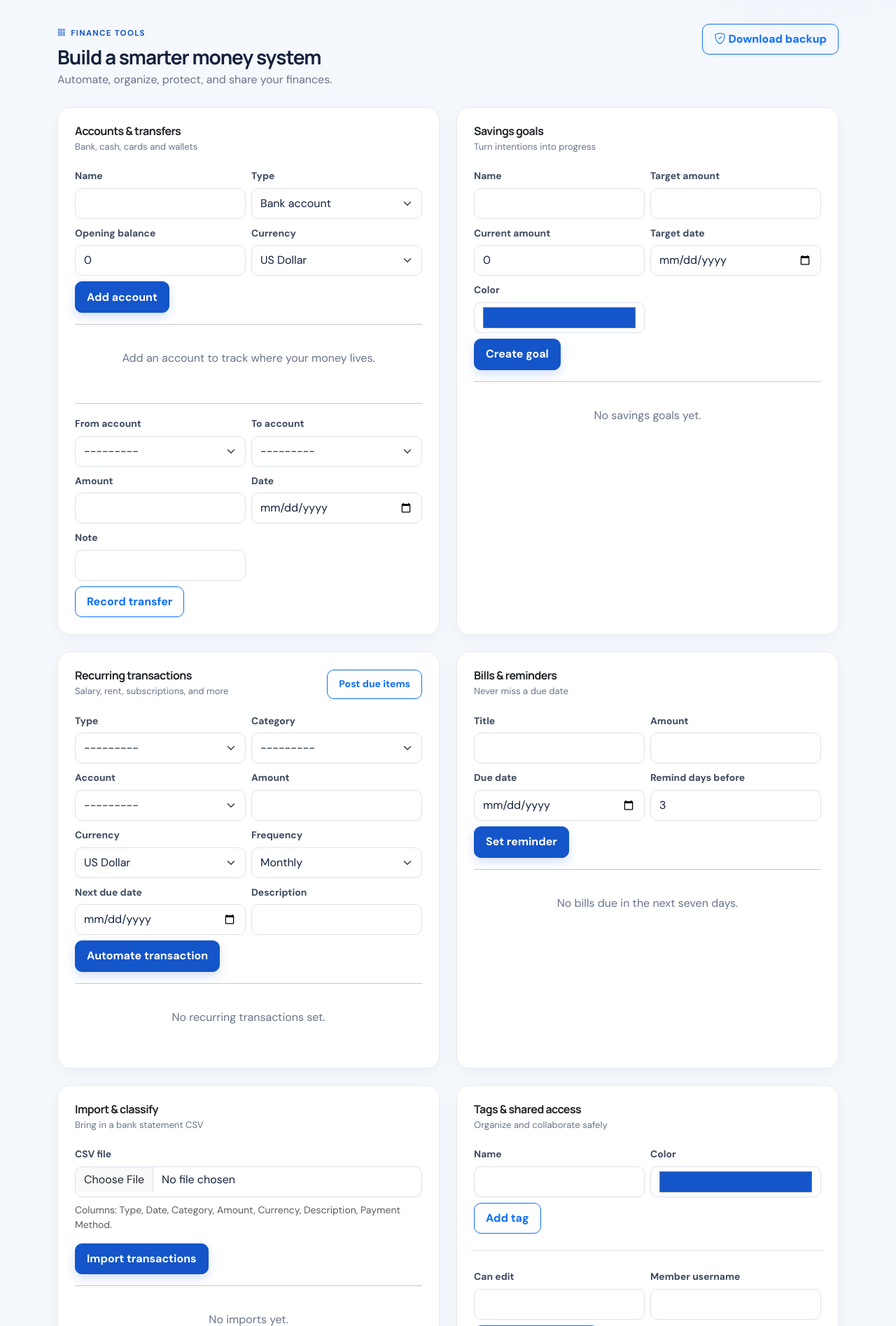
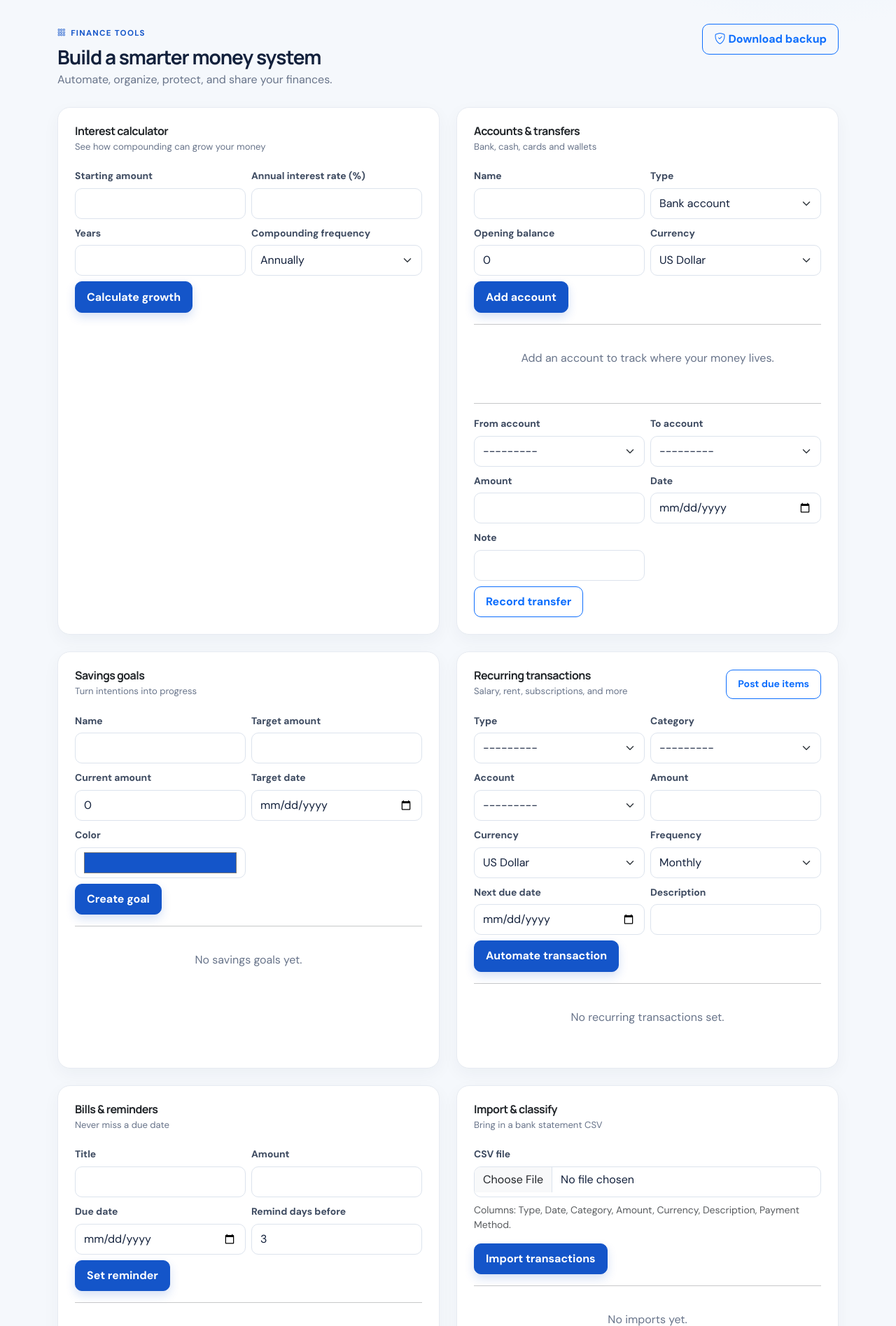
Before and after one commit to Deepak19-tech/Income-and-Expense-Management-System, a Django app: page /tools/ in a window 1280 px wide. Shown: the part 85-1980 px from the top of the page at 70% size. Run offline with Django 5.2, Linux system fonts and the light colour scheme; a user stored in the database is signed in; data comes from the database, SQL or seed files in the repository; data that the repository does not hold is empty.

Commit message:
Add compound interest calculator

```diff
--- a/finance/forms.py
+++ b/finance/forms.py
@@ -1,3 +1,5 @@
+from decimal import Decimal
+
 from django import forms
 from django.contrib.auth.forms import UserCreationForm
 from django.core.validators import RegexValidator
@@ -390,5 +392,41 @@ class ExchangeRateForm(StyledFormMixin, forms.ModelForm):
         return cleaned
 
 
+class InterestCalculatorForm(StyledFormMixin, forms.Form):
+    COMPOUNDING_CHOICES = (
+        ('1', 'Annually'),
+        ('2', 'Semi-annually'),
+        ('4', 'Quarterly'),
+        ('12', 'Monthly'),
+        ('365', 'Daily'),
+    )
+
+    principal = forms.DecimalField(
+        label='Starting amount',
+        min_value=Decimal('0.01'),
+        max_digits=14,
+        decimal_places=2,
+        widget=forms.NumberInput(attrs={'min': '0.01', 'step': '0.01'}),
+    )
+    annual_rate = forms.DecimalField(
+        label='Annual interest rate (%)',
+        min_value=Decimal('0'),
+        max_value=Decimal('100'),
+        max_digits=6,
+        decimal_places=3,
+        widget=forms.NumberInput(attrs={'min': '0', 'max': '100', 'step': '0.001'}),
+    )
+    years = forms.IntegerField(
+        label='Years',
+        min_value=1,
+        max_value=100,
+        widget=forms.NumberInput(attrs={'min': '1', 'max': '100', 'step': '1'}),
+    )
+    compounds_per_year = forms.ChoiceField(
+        label='Compounding frequency',
+        choices=COMPOUNDING_CHOICES,
+    )
+
+
 class RestoreBackupForm(StyledFormMixin, forms.Form):
     backup_file = forms.FileField(label='Backup JSON file')
--- a/finance/templates/finance/financial_tools.html
+++ b/finance/templates/finance/financial_tools.html
@@ -4,6 +4,7 @@
 <div class="page-header d-flex justify-content-between align-items-start gap-3"><div><span class="eyebrow"><i class="bi bi-grid-3x3-gap"></i> Finance tools</span><h1 class="page-title">Build a smarter money system</h1><p class="page-subtitle">Automate, organize, protect, and share your finances.</p></div><a class="btn btn-outline-primary" href="{% url 'backup_data' %}"><i class="bi bi-shield-check me-1"></i>Download backup</a></div>
 
 <div class="row g-4">
+  <div class="col-lg-6"><div class="card p-4 h-100"><div class="section-head"><div><h5 class="section-title">Interest calculator</h5><span class="section-kicker">See how compounding can grow your money</span></div></div><form method="post" class="row g-2">{% csrf_token %}<input type="hidden" name="action" value="interest">{% for field in interest_form %}<div class="col-md-6"><label class="form-label">{{ field.label }}</label>{{ field }}{% for error in field.errors %}<div class="text-danger small mt-1">{{ error }}</div>{% endfor %}</div>{% endfor %}<div><button class="btn btn-primary">Calculate growth</button></div></form>{% if interest_result %}<hr><div class="row g-3"><div class="col-sm-6"><small class="text-muted d-block">Ending balance</small><strong class="fs-4">{{ interest_result.ending_balance }}</strong></div><div class="col-sm-6"><small class="text-muted d-block">Interest earned</small><strong class="fs-4 text-success">{{ interest_result.interest_earned }}</strong></div></div>{% endif %}</div></div>
   <div class="col-lg-6"><div class="card p-4 h-100"><div class="section-head"><div><h5 class="section-title">Accounts & transfers</h5><span class="section-kicker">Bank, cash, cards and wallets</span></div></div><form method="post" class="row g-2">{% csrf_token %}<input type="hidden" name="action" value="account">{% for field in account_form %}<div class="col-md-6"><label class="form-label">{{ field.label }}</label>{{ field }}</div>{% endfor %}<div><button class="btn btn-primary">Add account</button></div></form><hr>{% for account in accounts %}<div class="d-flex justify-content-between py-2"><span><i class="bi bi-wallet2 text-primary me-2"></i>{{ account.name }} <small class="text-muted">{{ account.get_type_display }}</small></span><strong>{{ account.currency }} {{ account.opening_balance }}</strong></div>{% empty %}<p class="empty-copy">Add an account to track where your money lives.</p>{% endfor %}<hr><form method="post" class="row g-2">{% csrf_token %}<input type="hidden" name="action" value="transfer">{% for field in transfer_form %}<div class="col-md-6"><label class="form-label">{{ field.label }}</label>{{ field }}</div>{% endfor %}<div><button class="btn btn-outline-primary">Record transfer</button></div></form></div></div>
   <div class="col-lg-6"><div class="card p-4 h-100"><div class="section-head"><div><h5 class="section-title">Savings goals</h5><span class="section-kicker">Turn intentions into progress</span></div></div><form method="post" class="row g-2">{% csrf_token %}<input type="hidden" name="action" value="goal">{% for field in goal_form %}<div class="col-md-6"><label class="form-label">{{ field.label }}</label>{{ field }}</div>{% endfor %}<div><button class="btn btn-primary">Create goal</button></div></form><hr>{% for goal, percent in goals %}<div class="mb-3"><div class="d-flex justify-content-between"><strong>{{ goal.name }}</strong><span>{{ percent }}%</span></div><div class="progress my-2"><div class="progress-bar" style="width:{{ percent }}%;background:{{ goal.color }}"></div></div><small class="text-muted">{{ goal.current_amount }} of {{ goal.target_amount }}{% if goal.target_date %} · target {{ goal.target_date }}{% endif %}</small></div>{% empty %}<p class="empty-copy">No savings goals yet.</p>{% endfor %}</div></div>
   <div class="col-lg-6"><div class="card p-4 h-100"><div class="section-head"><div><h5 class="section-title">Recurring transactions</h5><span class="section-kicker">Salary, rent, subscriptions, and more</span></div><form method="post" action="{% url 'run_recurring' %}">{% csrf_token %}<button class="btn btn-sm btn-outline-primary">Post due items</button></form></div><form method="post" class="row g-2">{% csrf_token %}<input type="hidden" name="action" value="recurring">{% for field in recurring_form %}<div class="col-md-6"><label class="form-label">{{ field.label }}</label>{{ field }}{% for error in field.errors %}<div class="text-danger small mt-1">{{ error }}</div>{% endfor %}</div>{% endfor %}<div><button class="btn btn-primary">Automate transaction</button></div></form><hr>{% for item in recurring %}<div class="d-flex justify-content-between py-2"><span>{{ item.description|default:item.category.name }} <small class="text-muted">· {{ item.get_frequency_display }}</small></span><strong>{{ item.currency }} {{ item.amount }}</strong></div>{% empty %}<p class="empty-copy">No recurring transactions set.</p>{% endfor %}</div></div>
--- a/finance/views.py
+++ b/finance/views.py
@@ -12,7 +12,7 @@ from django.db.models import Count, Sum
 from django.shortcuts import get_object_or_404, redirect, render
 from django.utils import timezone
 
-from .forms import AccountForm, BillReminderForm, BudgetForm, CategoryForm, ExchangeRateForm, ExpenseForm, GoalForm, IncomeForm, ProfileForm, RecurringTransactionForm, RegistrationForm, RestoreBackupForm, ShareForm, TagForm, TransferForm
+from .forms import AccountForm, BillReminderForm, BudgetForm, CategoryForm, ExchangeRateForm, ExpenseForm, GoalForm, IncomeForm, InterestCalculatorForm, ProfileForm, RecurringTransactionForm, RegistrationForm, RestoreBackupForm, ShareForm, TagForm, TransferForm
 from .models import Account, AccountTransfer, AuditLog, BillReminder, Budget, Category, ExchangeRate, Expense, ImportBatch, Income, Notification, RecurringTransaction, SavingsGoal, SharedAccess, TransactionTag, User
 from .validators import validate_com_email
 from io import BytesIO
@@ -937,8 +937,9 @@ def financial_tools(request):
         'account_form': AccountForm(user=request.user), 'transfer_form': TransferForm(user=request.user),
         'goal_form': GoalForm(user=request.user), 'recurring_form': RecurringTransactionForm(user=request.user),
         'reminder_form': BillReminderForm(user=request.user), 'tag_form': TagForm(user=request.user), 'share_form': ShareForm(),
-        'exchange_rate_form': ExchangeRateForm(), 'restore_form': RestoreBackupForm(),
+        'exchange_rate_form': ExchangeRateForm(), 'restore_form': RestoreBackupForm(), 'interest_form': InterestCalculatorForm(),
     }
+    interest_result = None
     if request.method == 'POST':
         action = request.POST.get('action')
         form_key = {'account':'account_form', 'transfer':'transfer_form', 'goal':'goal_form', 'recurring':'recurring_form', 'reminder':'reminder_form', 'tag':'tag_form', 'share':'share_form', 'exchange_rate':'exchange_rate_form'}.get(action)
@@ -960,6 +961,18 @@ def financial_tools(request):
                     item = form.save(commit=False); item.user = request.user; item.save()
                     messages.success(request, f'{action.title()} saved.')
                     return redirect('financial_tools')
+        elif action == 'interest':
+            form = InterestCalculatorForm(request.POST)
+            forms['interest_form'] = form
+            if form.is_valid():
+                principal = form.cleaned_data['principal']
+                rate = form.cleaned_data['annual_rate'] / Decimal('100')
+                years = form.cleaned_data['years']
+                compounds_per_year = int(form.cleaned_data['compounds_per_year'])
+                ending_balance = principal * (Decimal('1') + rate / compounds_per_year) ** (compounds_per_year * years)
+                ending_balance = ending_balance.quantize(Decimal('0.01'))
+                interest_earned = (ending_balance - principal).quantize(Decimal('0.01'))
+                interest_result = {'ending_balance': ending_balance, 'interest_earned': interest_earned}
         elif action == 'restore':
             form = RestoreBackupForm(request.POST, request.FILES)
             forms['restore_form'] = form
@@ -1019,7 +1032,7 @@ def financial_tools(request):
     goal_data = []
     for goal in SavingsGoal.objects.filter(user=request.user):
         goal_data.append((goal, min(100, int(goal.current_amount * 100 / goal.target_amount)) if goal.target_amount else 0))
-    return render(request, 'finance/financial_tools.html', {**forms, 'accounts':Account.objects.filter(user=request.user), 'transfers':AccountTransfer.objects.filter(user=request.user)[:5], 'goals':goal_data, 'recurring':RecurringTransaction.objects.filter(user=request.user), 'reminders':due_reminders, 'tags':TransactionTag.objects.filter(user=request.user), 'shares':SharedAccess.objects.filter(owner=request.user).select_related('member'), 'imports':ImportBatch.objects.filter(user=request.user)[:5], 'exchange_rates':ExchangeRate.objects.filter(user=request.user)[:8], 'audit_logs':AuditLog.objects.filter(user=request.user)[:8]})
+    return render(request, 'finance/financial_tools.html', {**forms, 'interest_result': interest_result, 'accounts':Account.objects.filter(user=request.user), 'transfers':AccountTransfer.objects.filter(user=request.user)[:5], 'goals':goal_data, 'recurring':RecurringTransaction.objects.filter(user=request.user), 'reminders':due_reminders, 'tags':TransactionTag.objects.filter(user=request.user), 'shares':SharedAccess.objects.filter(owner=request.user).select_related('member'), 'imports':ImportBatch.objects.filter(user=request.user)[:5], 'exchange_rates':ExchangeRate.objects.filter(user=request.user)[:8], 'audit_logs':AuditLog.objects.filter(user=request.user)[:8]})
 
 
 @login_required
```
Also changed, not shown: finance/tests.py (+17 -0 lines).
